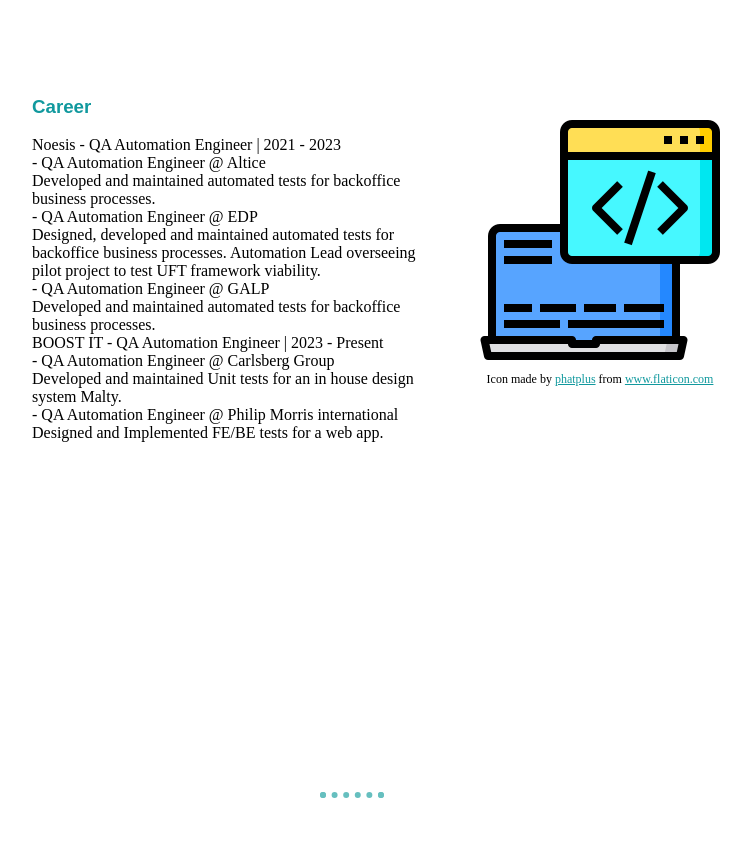
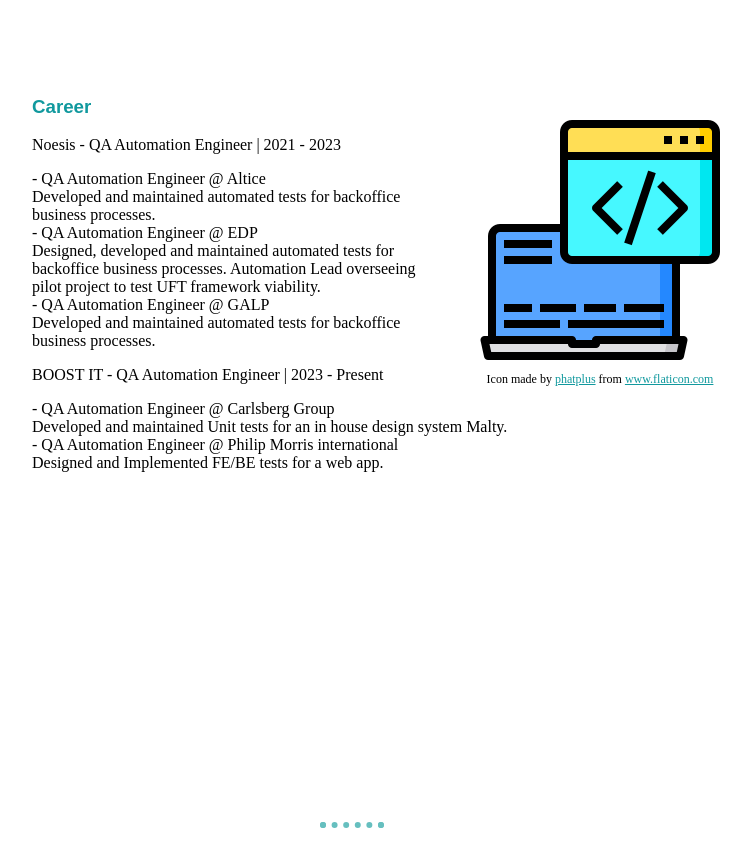
Before and after one commit to jpcav21/personalsite, a plain HTML site: page index.html in a window 1280 px wide. Shown: the part 1740-2606 px from the top of the page, without its empty margins (288-1039 px from the left). Drawn offline with Linux system fonts and the light colour scheme.

Commit message:
updated text

```diff
--- a/index.html
+++ b/index.html
@@ -54,19 +54,27 @@
           </figure>
           <h3>Career</h3>
           <p>
-            Noesis - QA Automation Engineer | 2021 - 2023<br>
+            Noesis - QA Automation Engineer | 2021 - 2023
+          </p>
+          <p>
             - QA Automation Engineer @ Altice<br>
                 Developed and maintained automated tests for backoffice business processes.<br>
+
             - QA Automation Engineer @ EDP<br>
+
                 Designed, developed and maintained automated tests for backoffice business
                 processes. Automation Lead overseeing pilot project to test UFT framework
                 viability.<br>
+
             - QA Automation Engineer @ GALP<br>
                 Developed and maintained automated tests for backoffice business processes.<br>
-
-            BOOST IT - QA Automation Engineer | 2023 - Present<br>
+          </p>
+          <p>
+            BOOST IT - QA Automation Engineer | 2023 - Present
+          </p>
             - QA Automation Engineer @ Carlsberg Group<br>
                 Developed and maintained Unit tests for an in house design system Malty.<br>
+
             - QA Automation Engineer @ Philip Morris international<br>
                 Designed and Implemented FE/BE tests for a web app.<br>
           </p>
```
